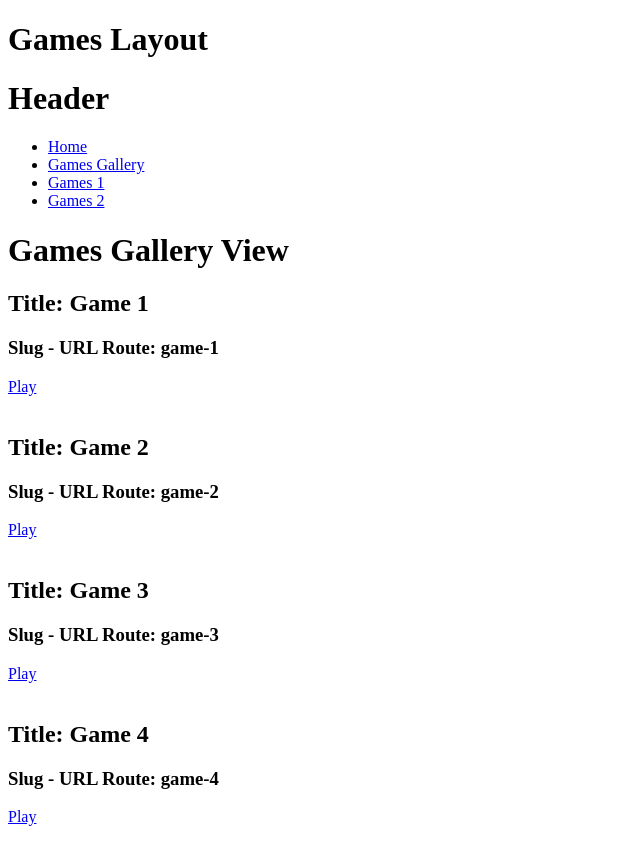
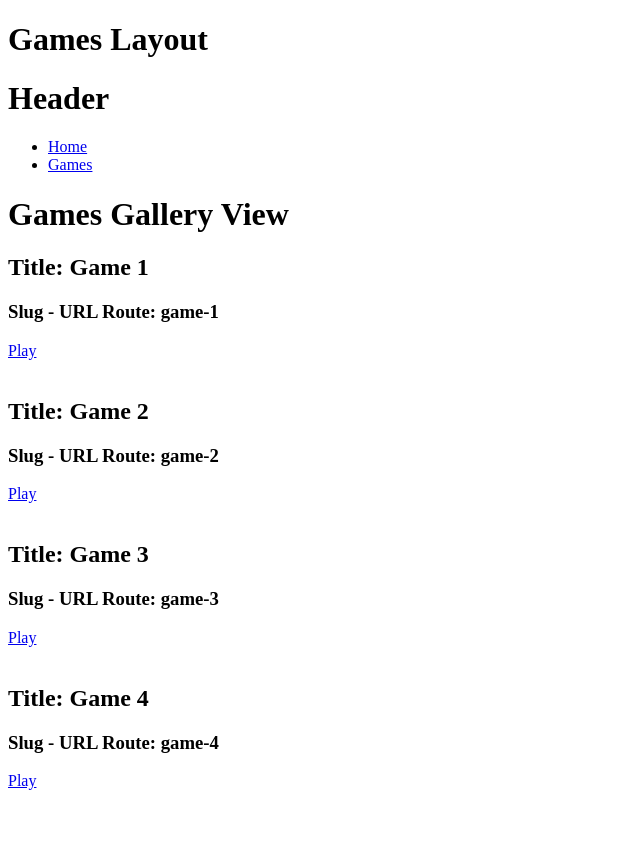
Before and after one commit to dev-fazeelian/test-education-games, a Next.js app: page /games in a window 1280 px wide. Shown: the whole page, without its empty margins (0-640 px from the left). After the commit the page ends 816 px from the top, so only its background shows below. Built offline with nearby package versions, Linux system fonts and the light colour scheme.

Commit message:
Adition of information with params

```diff
--- a/src/app/(user)/games/page.jsx
+++ b/src/app/(user)/games/page.jsx
@@ -7,21 +7,25 @@ export const POST = [
     id: 1,
     slug: "game-1",
     title: "Game 1",
+    paragraph: "Neque porro quisquam est qui dolorem ipsum quia dolor sit amet, consectetur, adipisci velit...",
   },
   {
     id: 2,
     slug: "game-2",
     title: "Game 2",
+    paragraph: "Neque porro quisquam est qui dolorem ipsum quia dolor sit amet, consectetur, adipisci velit...",
   },
   {
     id: 3,
     slug: "game-3",
     title: "Game 3",
+    paragraph: "Neque porro quisquam est qui dolorem ipsum quia dolor sit amet, consectetur, adipisci velit...",
   },
   {
     id: 4,
     slug: "game-4",
     title: "Game 4",
+    paragraph: "Neque porro quisquam est qui dolorem ipsum quia dolor sit amet, consectetur, adipisci velit...",
   },
 ];
 
--- a/src/components/Header.jsx
+++ b/src/components/Header.jsx
@@ -7,9 +7,7 @@ const Header = () => {
       <h1>Header</h1>
       <ul>
         <li><Link href={"/"}>Home</Link></li>
-        <li><Link href={"/games"}>Games Gallery</Link></li>
-        <li><Link href={"/games/game-1"}>Games 1</Link></li>
-        <li><Link href={"/games/game-2"}>Games 2</Link></li>
+        <li><Link href={"/games"}>Games</Link></li>
       </ul>
     </header>
   )
```
Also changed, not shown: src/app/(user)/games/[slug]/page.jsx (+7 -1 lines).
